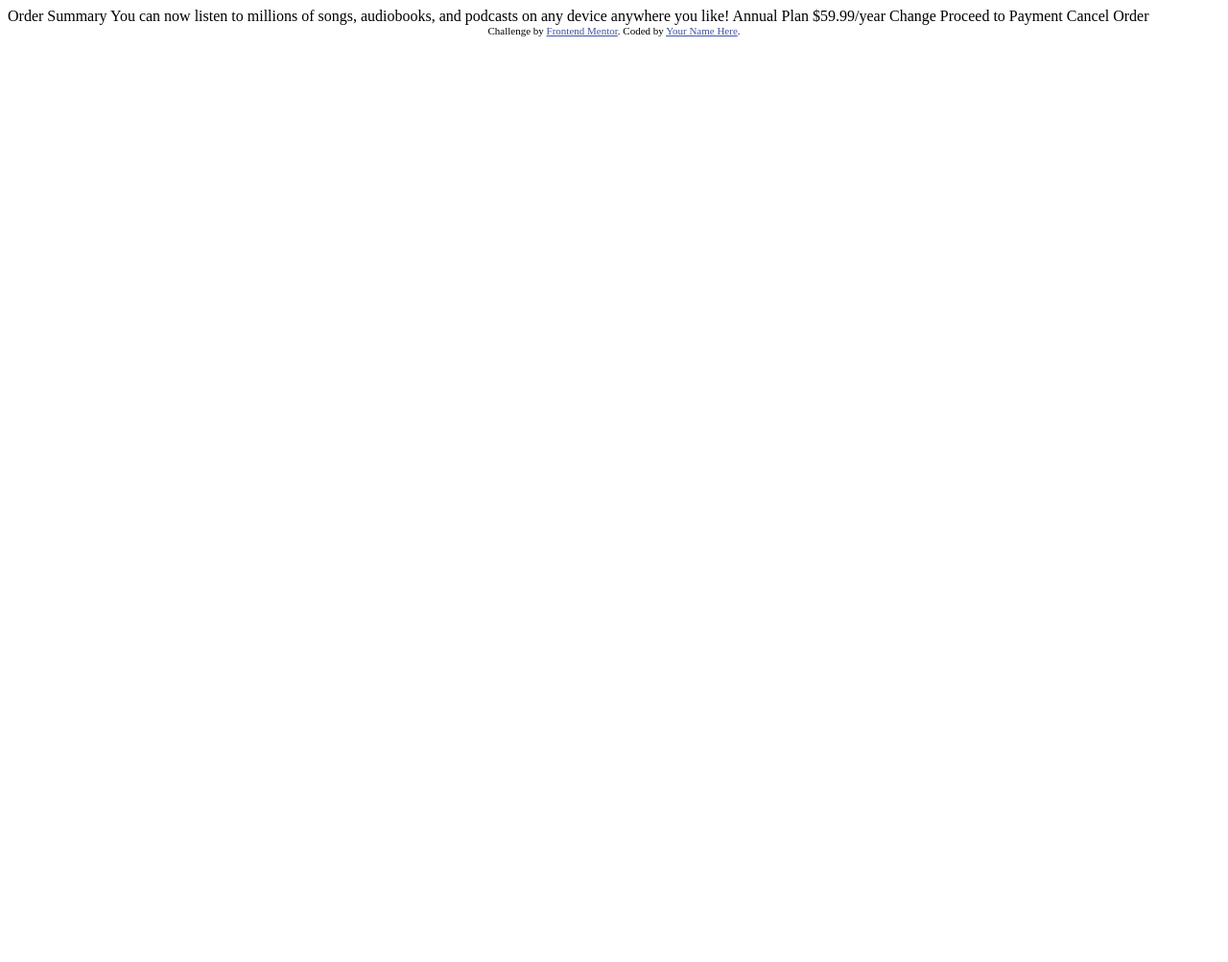
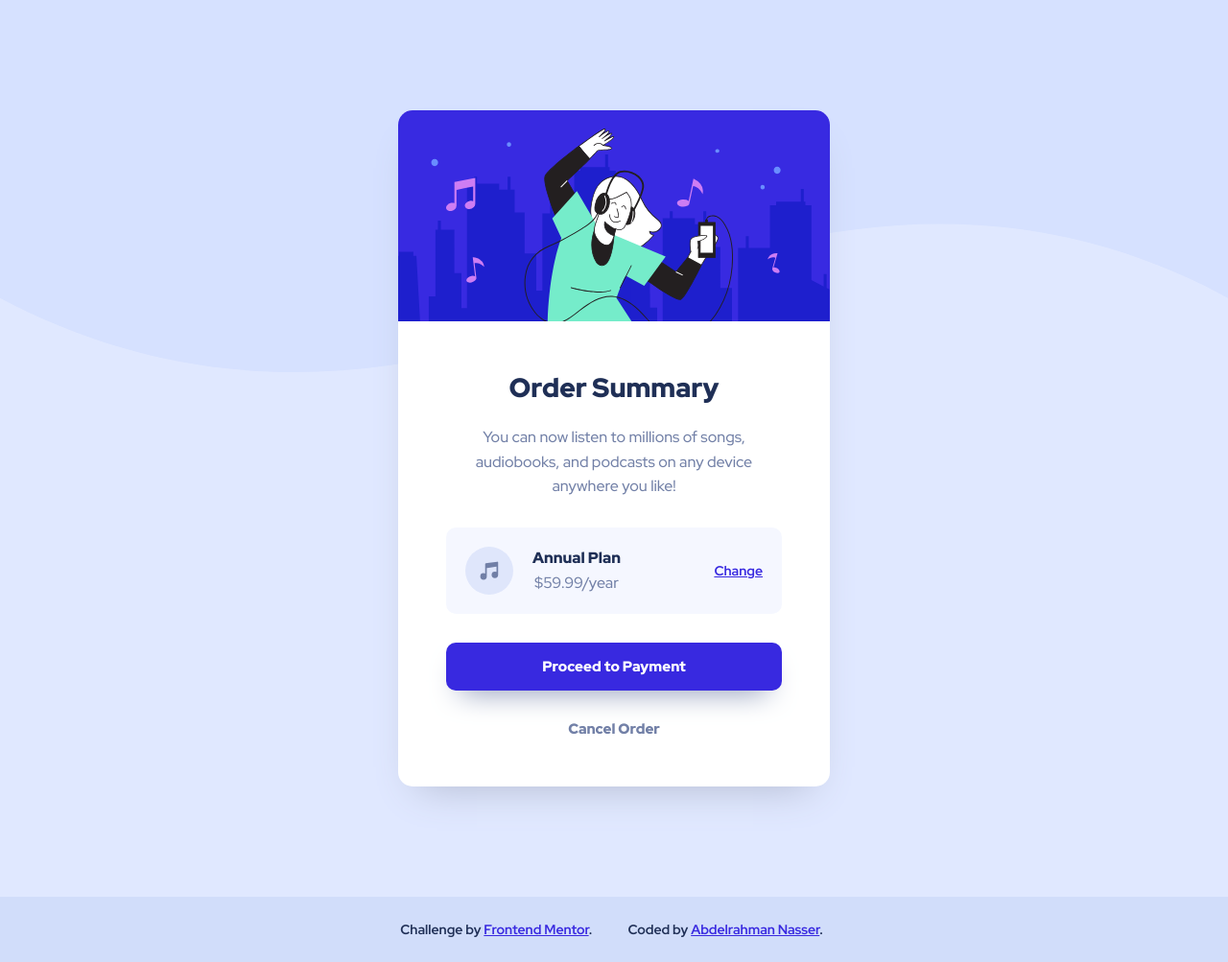
Before and after one commit to abdel-rahmandev/Order-summary-component, a plain HTML site: page index.html in a window 1280 px wide. Shown: the whole page at 96% size. Before the commit the page ends 800 px from the top, so only its background shows below. Drawn offline with Linux system fonts and the light colour scheme.

Commit message:
Challenge's Solution

```diff
--- /dev/null
+++ b/css/main.css
@@ -0,0 +1,157 @@
+/* Start Global Rules */
+* {
+    padding: 0;
+    margin: 0;
+    -webkit-box-sizing: border-box;
+    -moz-box-sizing: border-box;
+    box-sizing: border-box;
+}
+body, button {
+    font-family: 'Red Hat Display', sans-serif;
+}
+/* End Global Rules */
+/* Start Card Style */
+.container {
+    padding: 15px;
+    background-color: hsl(225, 100%, 94%);
+    background-image: url(../images/pattern-background-desktop.svg);
+    background-repeat: no-repeat;
+    background-size: contain;
+    background-attachment: fixed;
+    width: 100%;
+}
+.card {
+    display: flex;
+    flex-direction: column;
+    width: 450px;
+    max-width: 100%;
+    margin: 100px auto;
+    background-color: #fff;
+    border-radius: 15px;
+    overflow: hidden;
+    box-shadow: 0px 20px 40px -20px hsl(224, 23%, 75%);
+}
+.card img {
+    width: 100%;
+}
+.card .content {
+    padding: 50px;
+    text-align: center;
+}
+.card .content h1 {
+    color: hsl(223, 47%, 23%);
+    margin-bottom: 20px;
+    font-size: 28px;
+    font-weight: 900;
+}
+.card .content p {
+    color: hsl(224, 23%, 55%);
+    line-height: 1.6;
+    font-weight: 500;
+}
+.card .plan {
+    display: flex;
+    align-items: center;
+    padding: 20px;
+    margin: 30px 0;
+    background-color: hsl(225, 100%, 98%);
+    border-radius: 10px;
+}
+.card .plan img {
+    width: 50px;
+}
+.card .plan .plan-details {
+    display: flex;
+    flex-direction: column;
+    margin-left: 20px;
+}
+.card .plan .plan-details .name {
+    color: hsl(223, 47%, 23%);
+    font-weight: 900;
+    margin-bottom: 5px;
+}
+.card .plan .plan-details .price {
+    color: hsl(224, 23%, 55%);
+    font-weight: 500;
+    font-size: 16px;
+}
+.card .plan a {
+    display: block;
+    margin-left: auto;
+    color: hsl(245, 75%, 52%);
+    font-weight: 700;
+    font-size: 14px;
+}
+.card .plan a:hover {
+    color: hsl(245, 65%, 66%);
+}
+.card .content button:first-of-type {
+    display: block;
+    width: 100%;
+    padding: 15px 10px;
+    color: #fff;
+    background-color: hsl(245, 75%, 52%);
+    border: none;
+    font-weight: 900;
+    font-size: 15px;
+    border-radius: 10px;
+    margin-bottom: 30px;
+    box-shadow: 0px 15px 30px -15px hsl(224, 23%, 55%);
+    cursor: pointer;
+}
+.card .content button:last-of-type {
+    display: block;
+    width: 100%;
+    color: hsl(224, 23%, 55%);
+    background-color: transparent;
+    border: none;
+    font-weight: 900;
+    font-size: 15px;
+    cursor: pointer;
+}
+.card .content button:first-of-type:hover {
+    background-color: hsl(245, 65%, 66%);
+}
+.card .content button:last-of-type:hover {
+    color: hsl(223, 47%, 23%);
+}
+@media (max-width: 400px) {
+    .container {
+        background-image: url(../images/pattern-background-mobile.svg);
+    }
+    .card .content {
+        padding: 20px;
+    }
+}
+/* End Card Style */
+/* Start Footer */
+footer {
+    text-align: center;
+    background-color: hsl(223, 80%, 90%);
+    padding: 20px 10px;
+}
+footer .content {
+    display: flex;
+    align-items: center;
+    justify-content: space-evenly;
+    flex-wrap: wrap;
+    max-width: 500px;
+    margin: 0 auto;
+    color: hsl(223, 47%, 23%);
+    font-weight: 700;
+    font-size: 14px;
+}
+footer span {
+    color: hsl(223, 47%, 23%);
+    padding: 5px;
+}
+footer span:first-child {
+    margin-left: -5px;
+}
+footer a {
+    color: hsl(245, 75%, 52%);
+}
+footer a:hover {
+    color: hsl(245, 65%, 66%);
+}
+/* End Footer */
--- a/index.html
+++ b/index.html
@@ -1,37 +1,48 @@
 <!DOCTYPE html>
 <html lang="en">
+
 <head>
   <meta charset="UTF-8">
-  <meta name="viewport" content="width=device-width, initial-scale=1.0"> <!-- displays site properly based on user's device -->
-
+  <meta name="viewport" content="width=device-width, initial-scale=1.0">
   <link rel="icon" type="image/png" sizes="32x32" href="./images/favicon-32x32.png">
+  <!-- Red Hat Display Font -->
+  <link rel="preconnect" href="https://fonts.googleapis.com">
+  <link rel="preconnect" href="https://fonts.gstatic.com" crossorigin>
+  <link href="https://fonts.googleapis.com/css2?family=Red+Hat+Display:wght@500;700;900&display=swap" rel="stylesheet">
+  <!-- Main Style -->
+  <link rel="stylesheet" href="./css/main.css" />
 
   <title>Frontend Mentor | Order summary card</title>
+</head>
 
-  <!-- Feel free to remove these styles or customise in your own stylesheet 👍 -->
-  <style>
-    .attribution { font-size: 11px; text-align: center; }
-    .attribution a { color: hsl(228, 45%, 44%); }
-  </style>
-</head>
 <body>
+  <div class="container">
+    <div class="card">
+      <img src="./images/illustration-hero.svg" alt="" aria-hidden="true" />
+      <div class="content">
+        <h1 class="title">Order Summary</h1>
+        <p>You can now listen to millions of songs, audiobooks, and podcasts on any
+          device anywhere you like!</p>
+        <div class="plan">
+          <img src="./images/icon-music.svg" alt="" aria-hidden="true" />
+          <div class="plan-details">
+            <span class="name">Annual Plan</span>
+            <span class="price">$59.99/year</span>
+          </div>
+          <a href="#">Change</a>
+        </div>
+        <button>Proceed to Payment</button>
+        <button>Cancel Order</button>
+      </div>
+    </div>
+  </div>
+  <footer>
+    <div class="content">
+      <span>Challenge by <a href="https://www.frontendmentor.io?ref=challenge" target="_blank">Frontend
+          Mentor</a>.</span>
+      <span>Coded by <a href="https://github.com/abdel-rahmandev">Abdelrahman Nasser</a>.</span>
+    </div>
+  </footer>
+</body>
 
-  Order Summary
-
-  You can now listen to millions of songs, audiobooks, and podcasts on any
-  device anywhere you like!
-
-  Annual Plan
-  $59.99/year
-
-  Change
-
-  Proceed to Payment
-  Cancel Order
-
-  <div class="attribution">
-    Challenge by <a href="https://www.frontendmentor.io?ref=challenge" target="_blank">Frontend Mentor</a>.
-    Coded by <a href="#">Your Name Here</a>.
-  </div>
-</body>
 </html>
```
